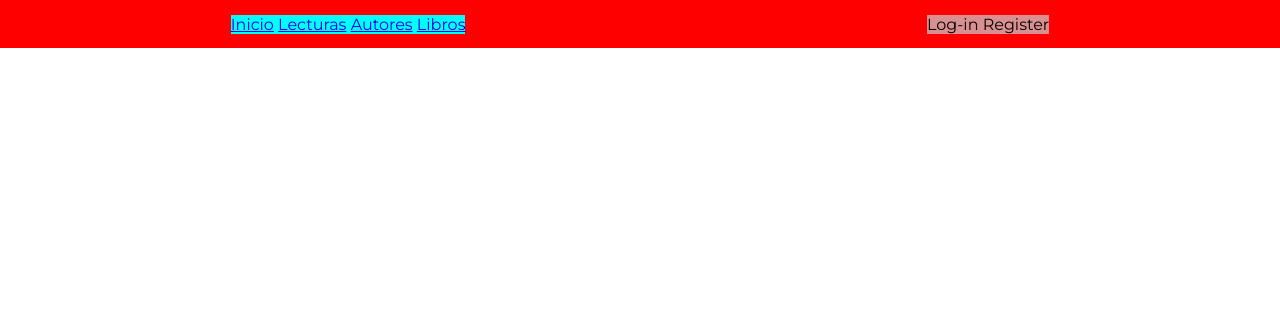
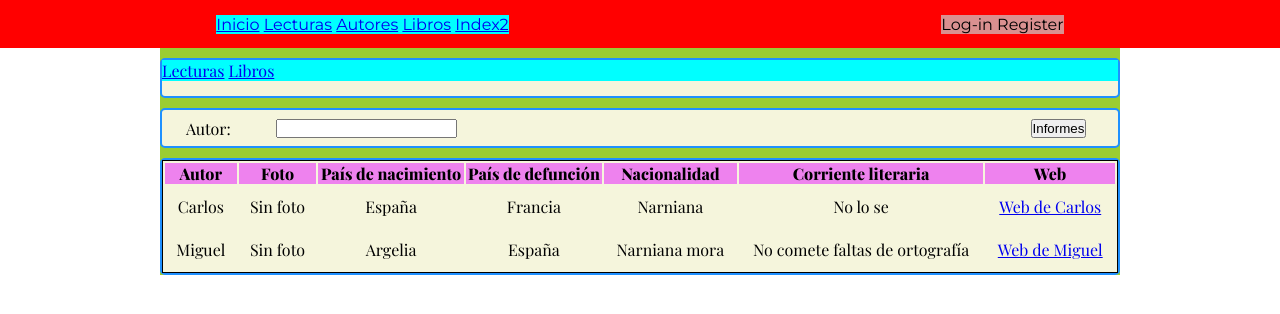
Before and after one commit to acc3p7/bibliotek, a plain HTML site: page autores.html in a window 1280 px wide. Drawn offline with nearby package versions, Linux system fonts and the light colour scheme.

Commit message:
añadida página autores.html

```diff
--- a/autores.html
+++ b/autores.html
@@ -17,6 +17,7 @@
                 <li><a href="lecturas.html">Lecturas</a></li>
                 <li><a href="autores.html">Autores</a></li>
                 <li><a href="libros.html">Libros</a></li>
+                <li><a href="index2.html">Index2</a></li>
             </ul>
         </nav>
         <nav class="nav-login inline-block">
@@ -27,11 +28,70 @@
         </nav>
     </header>
     <main >
-        <div class="main-grid-autores">
+        <div class="main-grid-lecturas">
+            <div class="box top-lecturas">
+                <nav class="nav-main inline-block">
+                    <ul>
+                        <li><a href="lecturas.html">Lecturas</a></li>
+                        <li><a href="libros.html">Libros</a></li>
+                    </ul>
+                </nav>
+            </div>
+            <div class="box middle-lecturas threeColumns">
+                <div class="middle-lecturas-col">
+                    <label for="autor">Autor:</label>
+                    <input list="autor" name="autor" class="hideList">
+                    <datalist id="autor" class="hideList">
+                        <option value="Reverte" />
+                        <option value="Quintana" />
+                        <option value="Jano García" />
+                    </datalist>
+                </div>
+                <div class="middle-lecturas-col">
 
+                </div>
+                <div class="middle-lecturas-col flexDerecha">
+                    <button class="derecha">Informes</button>
+                </div>
+            </div>
+            <div class="box bottom-lecturas">
+                <div class="lecturas-grid">
+                    <table class="tabla">
+                        <thead>
+                          <tr>
+                            <th>Autor</th>
+                            <th>Foto</th>
+                            <th>País de nacimiento</th>
+                            <th>País de defunción</th>
+                            <th>Nacionalidad</th>
+                            <th>Corriente literaria</th>
+                            <th>Web</th>
+                          </tr>
+                        </thead>
+                        <tbody>
+                            <tr>
+                                <td>Carlos</td>
+                                <td>Sin foto</td>
+                                <td>España</td>
+                                <td>Francia</td>
+                                <td>Narniana</td>
+                                <td>No lo se</td>
+                                <td><a href="index2.html">Web de Carlos</a></td>
+                            </tr>
+                            <tr>
+                                <td>Miguel</td>
+                                <td>Sin foto</td>
+                                <td>Argelia</td>
+                                <td>España</td>
+                                <td>Narniana mora</td>
+                                <td>No comete faltas de ortografía</td>
+                                <td><a href="index2.html">Web de Miguel</a></td>
+                            </tr>
+                        </tbody>
+                        </table>
 
-
-
+                </div>
+            </div>
         </div>
     </main>
     <footer></footer>
```
